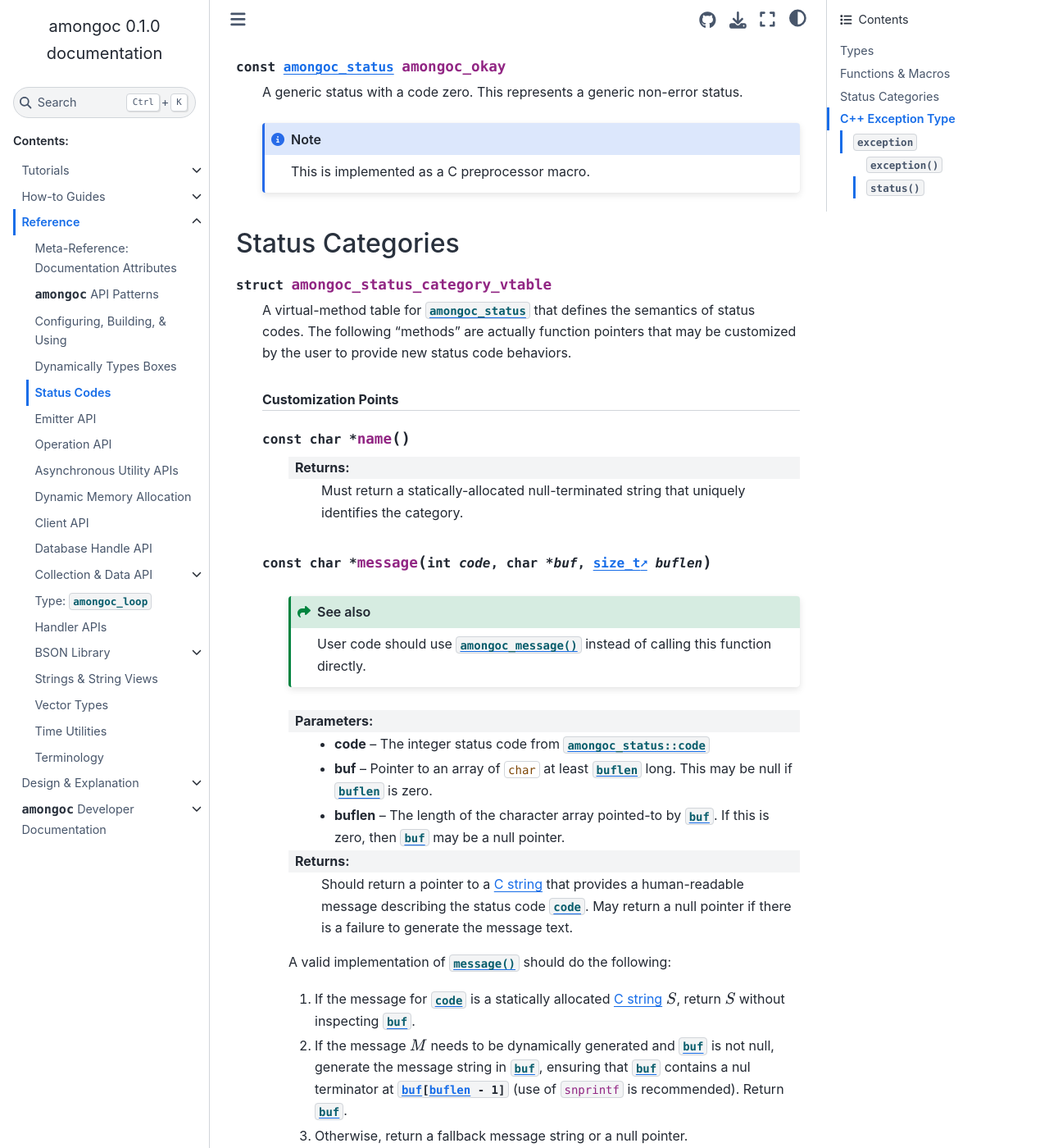
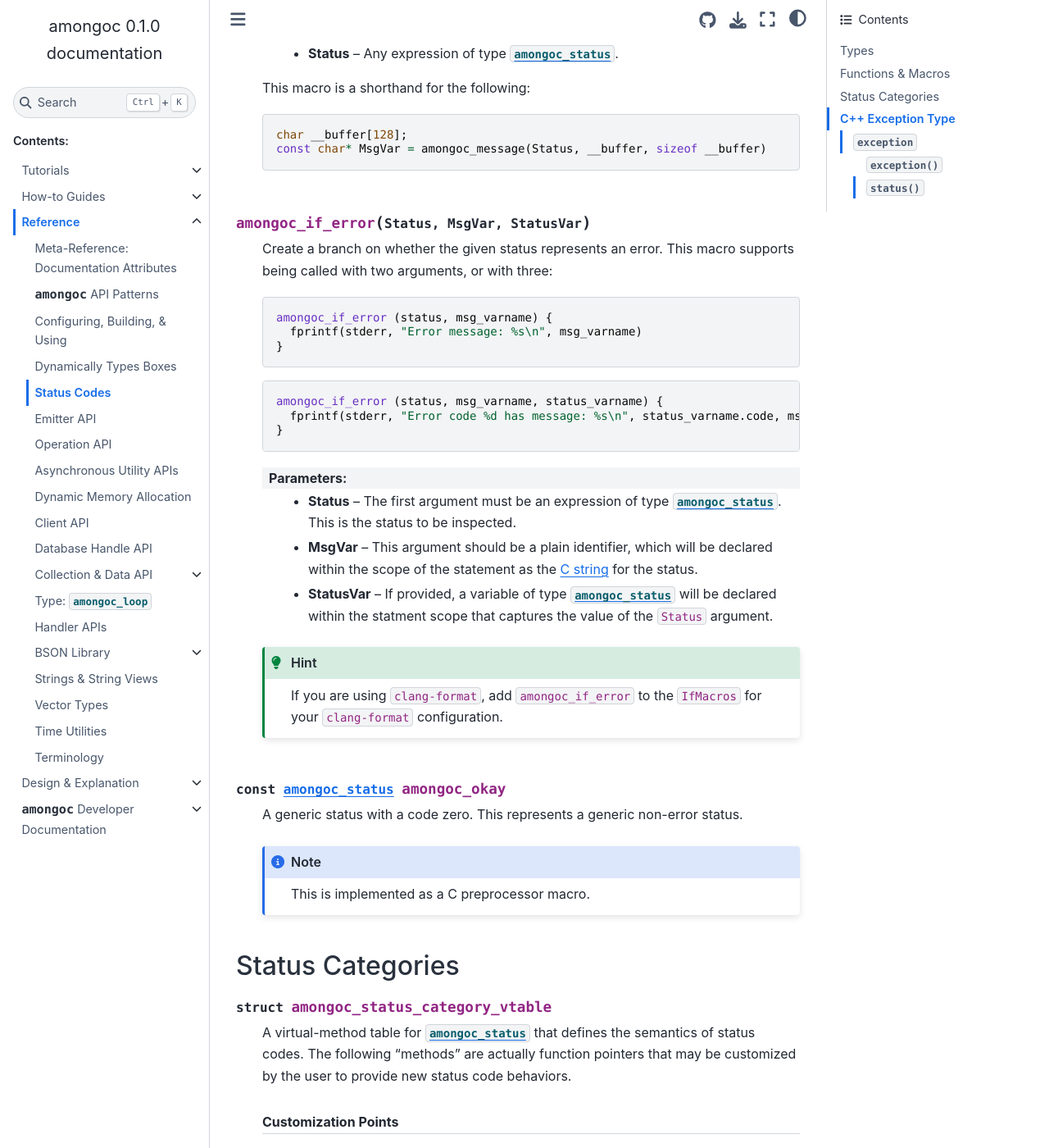
Before and after one commit to mongodb-labs/mongo-c-driver-async, a Sphinx documentation site: the page built from docs/ref/status.rst, in a window 1280 px wide and 1400 px high, scrolled down 4092 px. Shown: the whole window at 82% size. Built offline with Sphinx 7.4.7 and the Sphinx Book theme 1.1.4, drawn with Linux system fonts in a browser that asks for light colours; some of the changed text lies outside the part shown.

Commit message:
More status handling shorthands

```diff
--- a/docs/conf.py
+++ b/docs/conf.py
@@ -415,6 +415,8 @@ class CustomCppLexer(CppLexer):
             (r"bson_type_\w+\b", token.Name.Constant),
             # Other macro
             (r"bson_foreach\w*\b", token.Keyword),
+            (r"amongoc_declmsg\b", token.Keyword),
+            (r"amongoc_if_error\b", token.Keyword),
             inherit,
         ],
     }
--- a/docs/how-to/communicate.rst
+++ b/docs/how-to/communicate.rst
@@ -240,7 +240,7 @@ Print the Final Result
 
 .. literalinclude:: communicate.example.c
   :lineno-match:
-  :start-at: is_error
+  :start-at: if_error
   :end-before: end.
 
 Finally, we inspect the `amongoc_status` that was produced by our operation and
--- a/docs/ref/status.rst
+++ b/docs/ref/status.rst
@@ -83,6 +83,8 @@ Functions & Macros
     The defintion of what constitutes an error depends on the
     `amongoc_status::category`.
 
+  .. seealso:: :c:macro:`amongoc_if_error`
+
 
 .. function:: bool amongoc_is_cancellation(amongoc_status st)
 
@@ -130,8 +132,12 @@ Functions & Macros
 
   This function does not dynamically allocate any memory.
 
-  .. seealso:: :c:macro:`amongoc_declmsg` for concisely obtaining the message
-    from a status object.
+  .. seealso::
+
+    - :c:macro:`amongoc_declmsg` for concisely obtaining the message from a
+      status object.
+    - :c:macro:`amongoc_if_error` to check for an error and extract the message
+      in a single line.
 
 
 .. c:macro:: amongoc_declmsg(MsgVar, Status)
@@ -150,6 +156,34 @@ Functions & Macros
     char __buffer[128];
     const char* MsgVar = amongoc_message(Status, __buffer, sizeof __buffer)
 
+
+.. c:macro::
+  amongoc_if_error(Status, MsgVar, StatusVar)
+
+  Create a branch on whether the given status represents an error. This macro
+  supports being called with two arguments, or with three::
+
+    amongoc_if_error (status, msg_varname) {
+      fprintf(stderr, "Error message: %s\n", msg_varname)
+    }
+
+  ::
+
+    amongoc_if_error (status, msg_varname, status_varname) {
+      fprintf(stderr, "Error code %d has message: %s\n", status_varname.code, msg_varname);
+    }
+
+  :param Status: The first argument must be an expression of type `amongoc_status`. This is
+    the status to be inspected.
+  :param MsgVar: This argument should be a plain identifier, which will be declared within
+    the scope of the statement as the :term:`C string` for the status.
+  :param StatusVar: If provided, a variable of type `amongoc_status` will be declared within
+    the statment scope that captures the value of the ``Status`` argument.
+
+  .. hint::
+
+    If you are using ``clang-format``, add ``amongoc_if_error`` to the
+    ``IfMacros`` for your ``clang-format`` configuration.
 
 .. var:: const amongoc_status amongoc_okay
 
```
Also changed, not shown: docs/how-to/looping.rst (+5 -5 lines), 6 other files.
